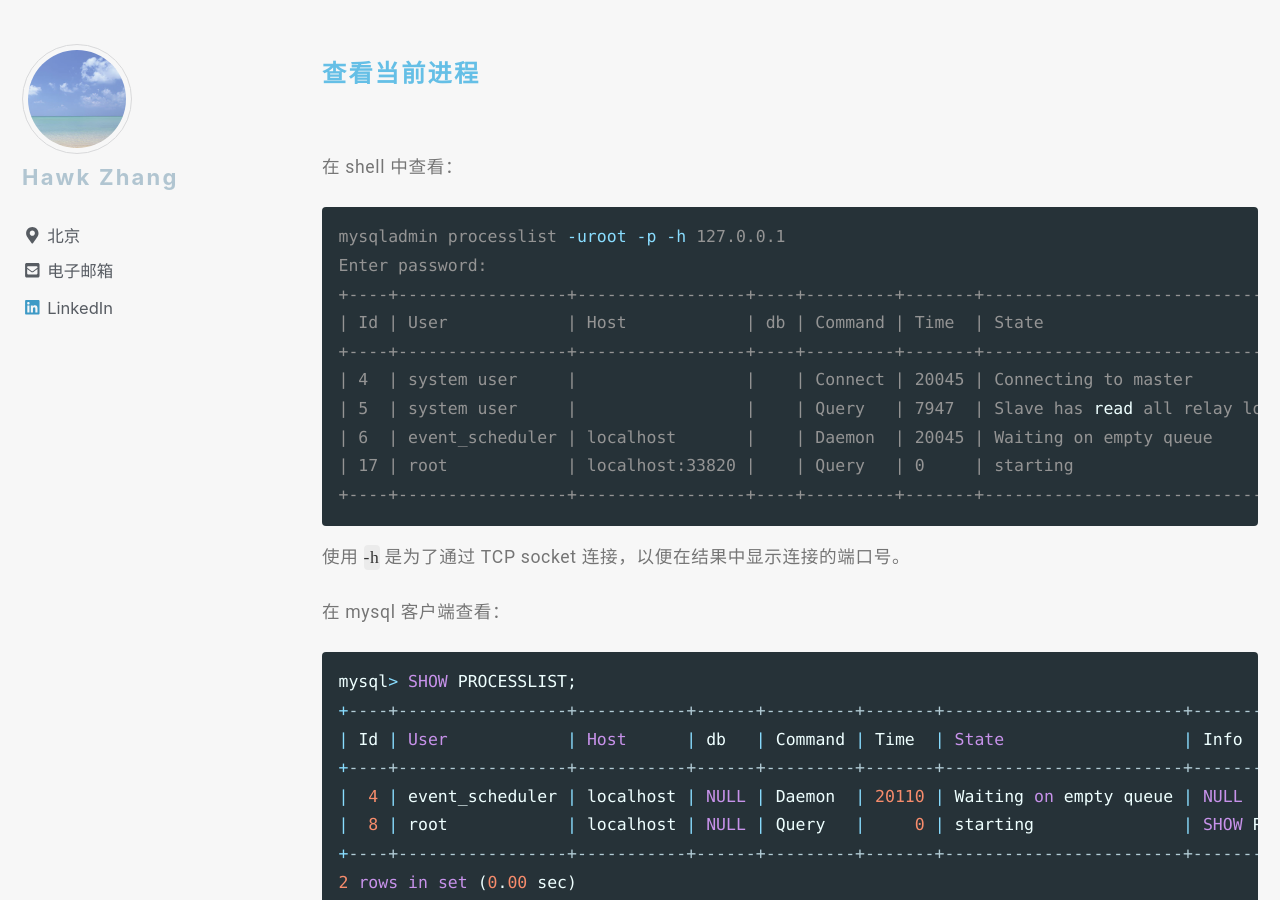
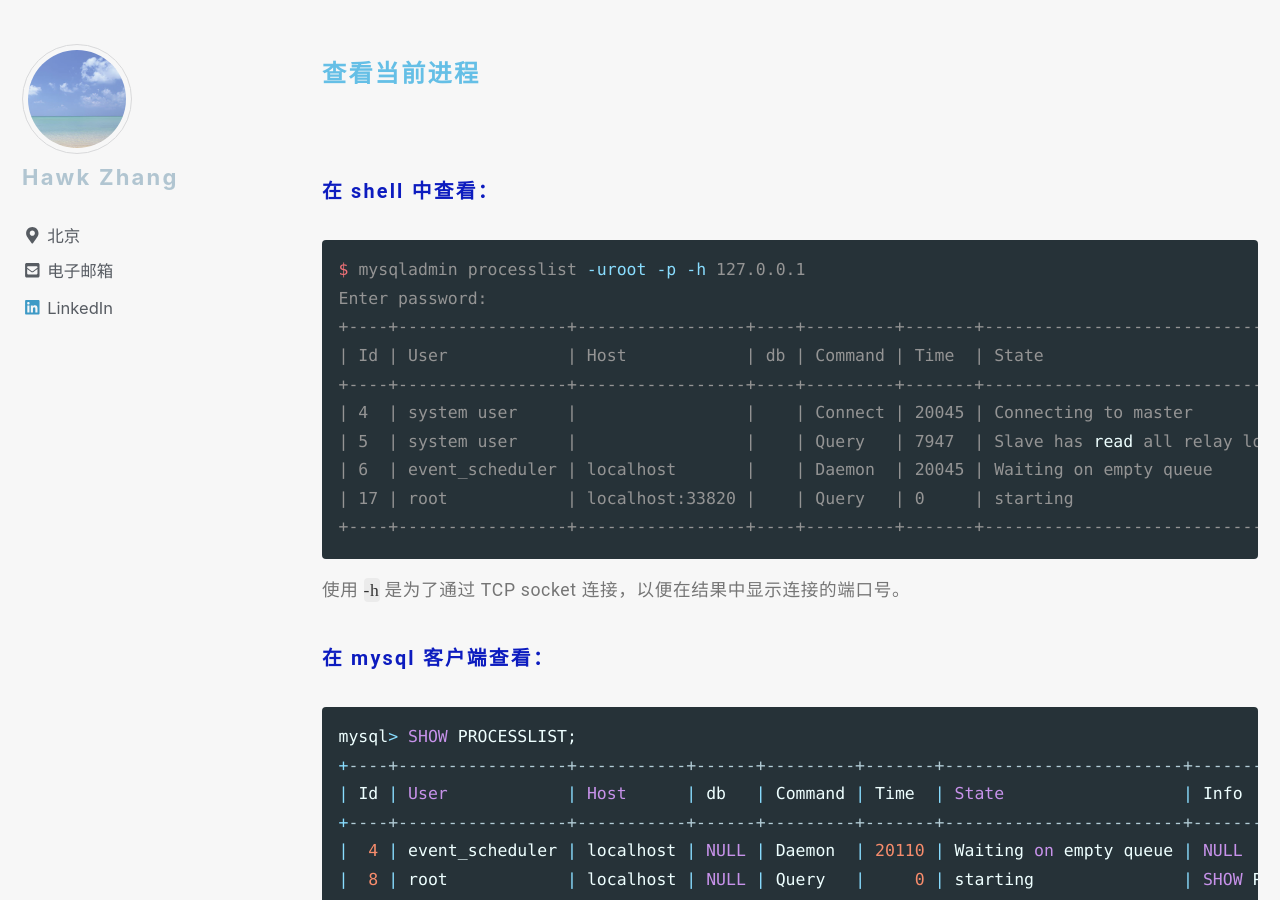
Before and after one commit to narru888/linotes_note, a Jekyll site: the page built from _posts/cheatsheet/2017-05-01-db.md, in a window 1280 px wide and 900 px high, scrolled down 7458 px. Built offline with Jekyll 4.4.1, drawn with Linux system fonts in a browser that asks for light colours; nearby versions of some CDN libraries; a script that is not in the unit is left out.

Commit message:
update on 2018-12-09 16:37:01 CST

````diff
--- a/_posts/cheatsheet/2017-05-01-db.md
+++ b/_posts/cheatsheet/2017-05-01-db.md
@@ -19,7 +19,11 @@ header:
 
 
 
+
+
 ### 安装
+
+
 
 #### MySQL
 
@@ -55,6 +59,8 @@ $ sudo yum install mysql-server
 $ sudo grep 'temporary password' /var/log/mysqld.log
 ```
 
+
+
 #### MariaDB
 
 ```bash
@@ -62,6 +68,8 @@ $ sudo yum install mariadb-server
 ```
 
 MariaDB 安装成功后，默认 root 密码为空。
+
+
 
 #### 安全处理
 
@@ -73,7 +81,11 @@ $ sudo mysql_secure_installation
 
 
 
+
+
 ### MySQL 如何重置 root 密码？
+
+
 
 #### 已知 root 密码的情况
 
@@ -82,6 +94,8 @@ $ sudo mysql_secure_installation
 ```bash
 $
 ```
+
+
 
 
 
@@ -100,7 +114,11 @@ $ sudo systemctl start mariadb
 
 
 
+
+
 ### 复制
+
+
 
 #### 一主多从，主失效，提升从为主
 
@@ -114,7 +132,10 @@ $ sudo systemctl start mariadb
 
 
 
+
+
 ### 备份与恢复
+
 
 
 #### 使用二进制日志进行时间点恢复
@@ -228,15 +249,17 @@ mysqlbinlog --start-position=368315 \
 
 
 
+
 ### 监控
+
 
 
 #### 查看当前进程
 
-在 shell 中查看：
+##### 在 shell 中查看：
 
 ```bash
-mysqladmin processlist -uroot -p -h 127.0.0.1
+$ mysqladmin processlist -uroot -p -h 127.0.0.1
 Enter password:
 +----+-----------------+-----------------+----+---------+-------+--------------------------------------------------------+------------------+
 | Id | User            | Host            | db | Command | Time  | State                                                  | Info             |
@@ -250,7 +273,7 @@ Enter password:
 
 使用 `-h` 是为了通过 TCP socket 连接，以便在结果中显示连接的端口号。
 
-在 mysql 客户端查看：
+##### 在 mysql 客户端查看：
 
 ```sql
 mysql> SHOW PROCESSLIST;
````
